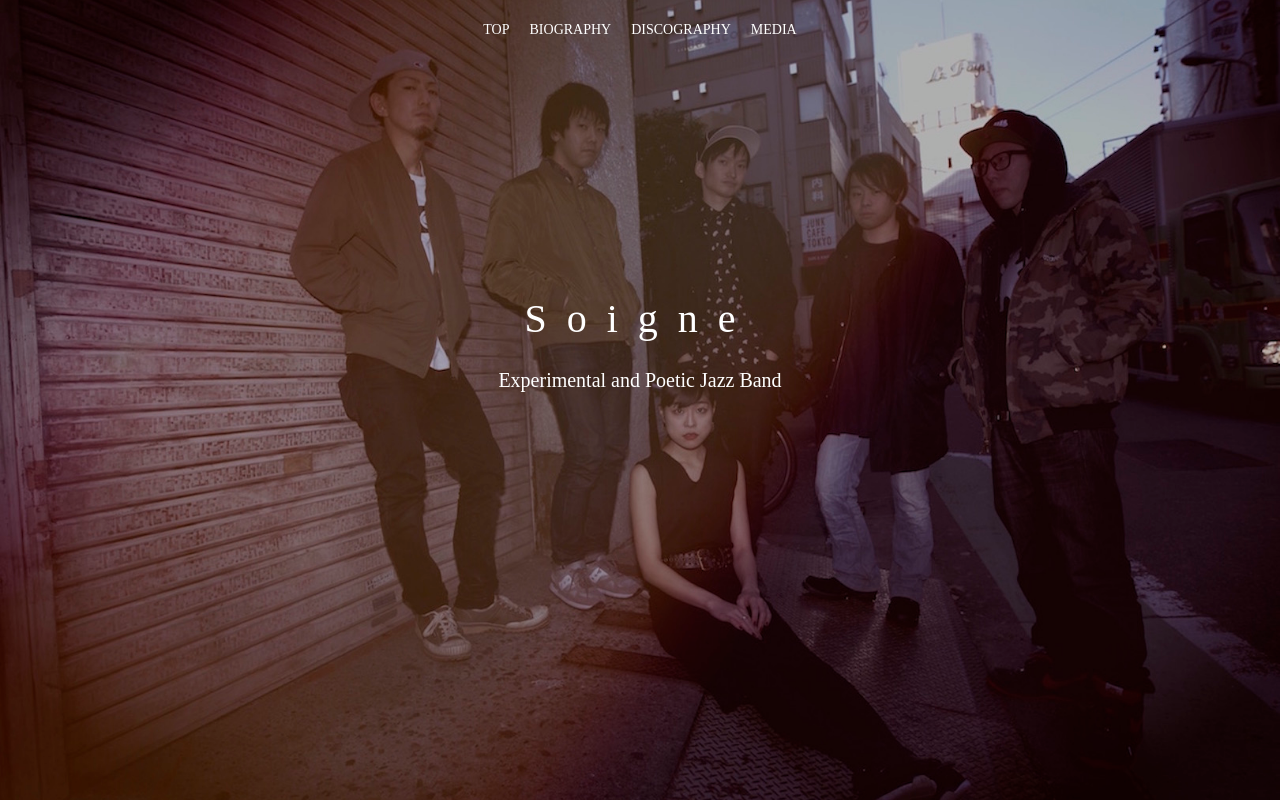
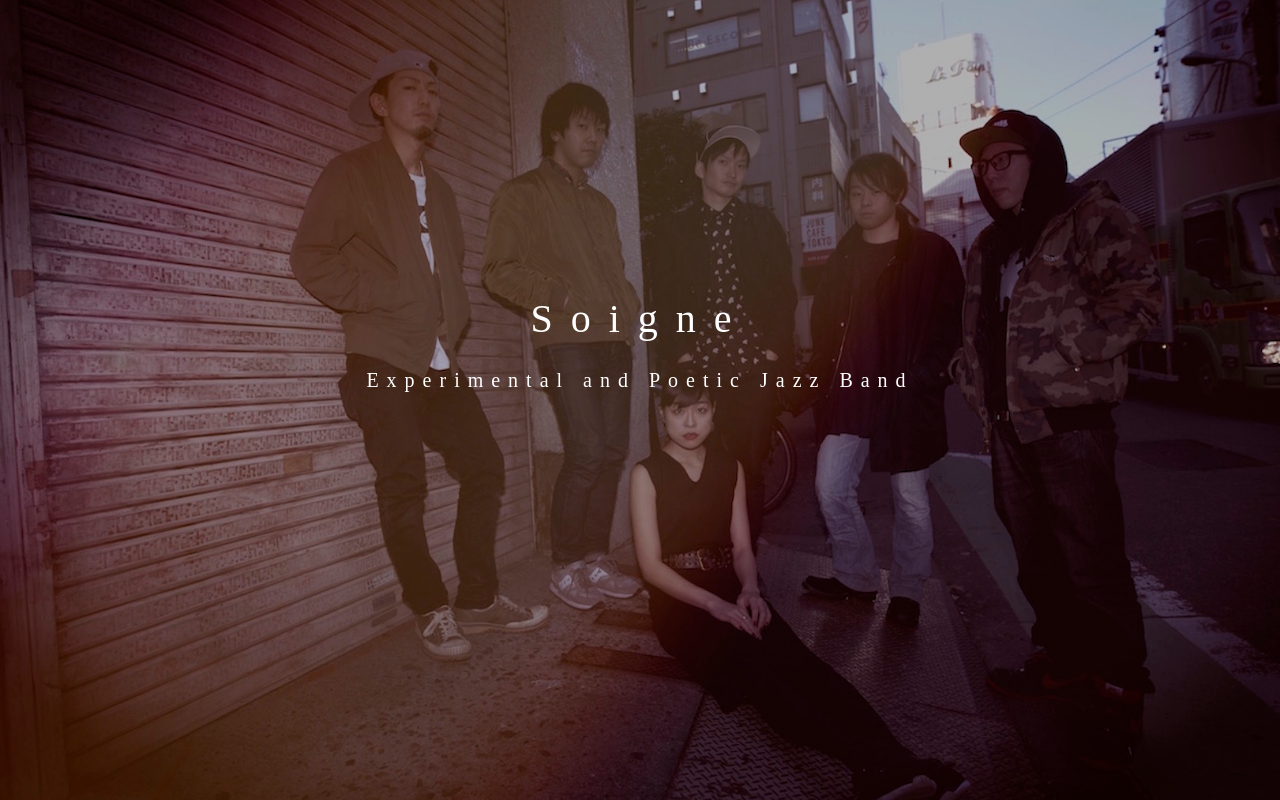
Before and after one commit to soignetokyo/soigne.github.io, a plain HTML site: page index.html in a window 1280 px wide. Drawn offline with Linux system fonts and the light colour scheme.

Commit message:
top修正

```diff
--- a/css/main.css
+++ b/css/main.css
@@ -9,7 +9,7 @@ body {
 
 h1 {
   font-family: "Trade Gothic W01", "Hiragino Kaku Gothic ProN";
-  letter-spacing: 20px;
+  letter-spacing: 18px;
   font-size: 40px;
   font-weight: 100;
   color: white;
@@ -17,6 +17,7 @@ h1 {
 
 h2 {
   font-family: "Trade Gothic W01", "Hiragino Kaku Gothic ProN";
+  letter-spacing: 8px;
   font-size: 20px;
   font-weight: 100;
   color: white;
--- a/index.html
+++ b/index.html
@@ -13,10 +13,10 @@
 
 <body>
   <header>
-    <p>TOP</p>
+    <!-- <p>TOP</p>
     <p>BIOGRAPHY</p>
     <p>DISCOGRAPHY</p>
-    <p>MEDIA</p>
+    <p>MEDIA</p> -->
   </header>
 
   <div class="top-wrapper">
```
